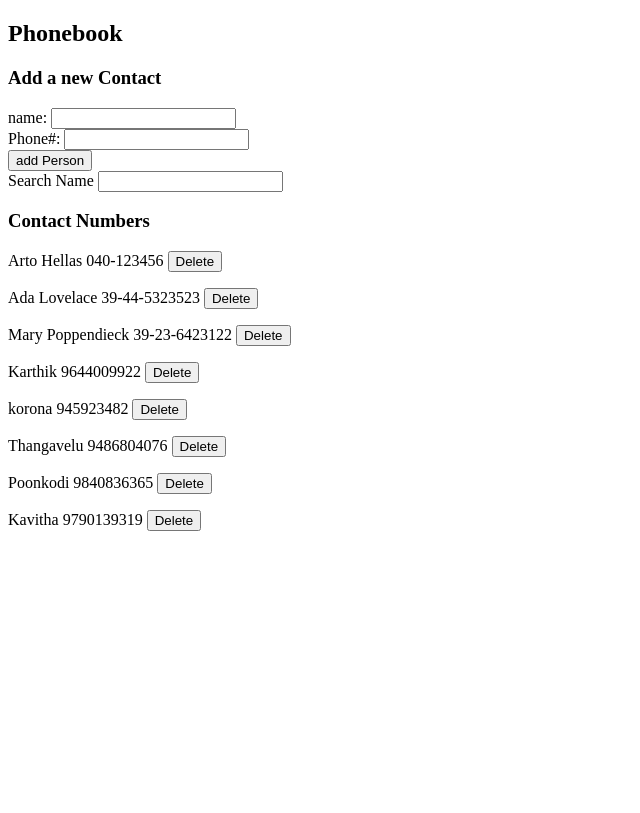
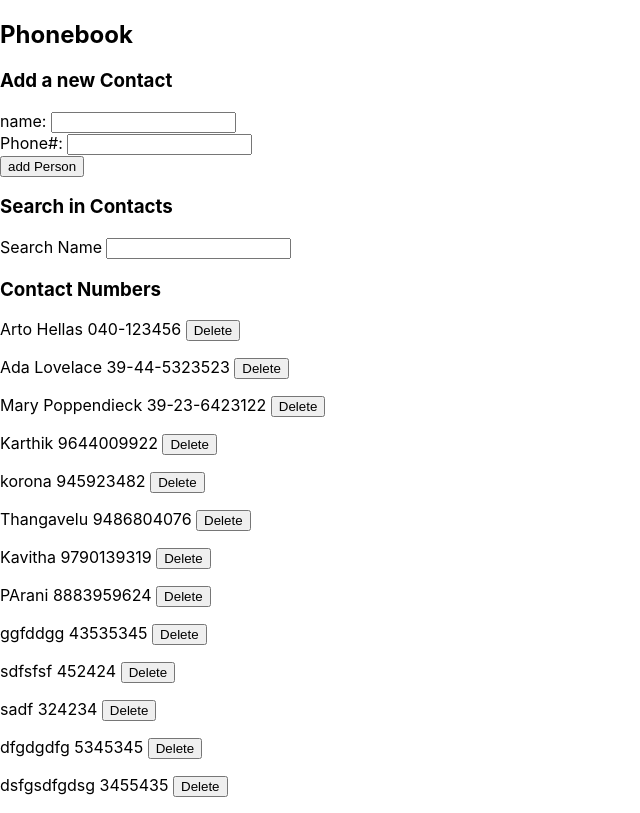
Before and after one commit to tparanidharan/part1, a React (Create React App) app: page / in a window 1280 px wide. Shown: the whole page, without its empty margins (0-640 px from the left). Built offline with nearby package versions, Linux system fonts and the light colour scheme; data requests are answered from the project's data file.

Commit message:
after adding notifications

```diff
--- a/db.json
+++ b/db.json
@@ -31,14 +31,39 @@
       "id": 10
     },
     {
-      "name": "Poonkodi",
-      "number": "9840836365",
-      "id": 11
-    },
-    {
       "name": "Kavitha",
       "number": "9790139319",
       "id": 12
+    },
+    {
+      "name": "PArani",
+      "number": "8883959624",
+      "id": 13
+    },
+    {
+      "name": "ggfddgg",
+      "number": "43535345",
+      "id": 15
+    },
+    {
+      "name": "sdfsfsf",
+      "number": "452424",
+      "id": 16
+    },
+    {
+      "name": "sadf",
+      "number": "324234",
+      "id": 17
+    },
+    {
+      "name": "dfgdgdfg",
+      "number": "5345345",
+      "id": 18
+    },
+    {
+      "name": "dsfgsdfgdsg",
+      "number": "3455435",
+      "id": 19
     }
   ]
 }
--- a/src/App.js
+++ b/src/App.js
@@ -4,11 +4,16 @@ import PersonForm from './components/PersonForm'
 import DisplayContact from './components/DisplayContact'
 import SearchNamePart from './components/SearchNamePart'
 import ServiceHandler from './services/ServiceHandler'
+import NotifyUser from './components/NotifyUser'
+
+
 const App = () => {
   const [ persons, setPersons ] = useState([])
   const [ newName, setNewName ] = useState('')
   const [ newPhoneno, setnewPhoneno ] = useState('')
   const [ searchName, setSearchName] = useState('')
+  const [notifyUser, setNotifyUser] = useState('')
+  const [notifType, setNotifType] = useState('')
   const base_URL= 'http://localhost:3001/persons'
   useEffect(() => {
      console.log('effect')
@@ -27,7 +32,23 @@ const App = () => {
         const addPersonObj = { name: newName,
                               number: newPhoneno}
 
-        ServiceHandler.addNewContact(base_URL,addPersonObj).then(newData => setPersons(persons.concat(newData)))
+        ServiceHandler.addNewContact(base_URL,addPersonObj).then(newData => setPersons(persons.concat(newData))).catch(error =>
+        {
+          setNotifType('error')
+          setNotifyUser(`${addPersonObj.name} could not be added successfully`)
+          setTimeout(() => {
+        setNotifType(null)
+         setNotifyUser(null)}, 5000)
+        })
+
+         setNotifType('success')
+         setNotifyUser(`${addPersonObj.name} added successfully`)
+         setTimeout(() => {
+       setNotifType(null)
+        setNotifyUser(null)
+    }, 5000)
+
+
   //      setPersons(persons.concat(addPersonObj))
 
         }
@@ -37,22 +58,57 @@ const App = () => {
             if( window.confirm("confirm update",`${newName} is already there on the list, want to update with new phone no.`,[{text: 'Cancel'}])){
             const updatePerson = persons.filter((person)=> newName.toLowerCase() === person.name.toLowerCase())[0]
             ServiceHandler.updateContact(base_URL,{...updatePerson,number:newPhoneno})
-            .then(newData => setPersons(persons.map(person => person.id === newData.id ? newData : person )))
+            .then(newData => {setPersons(persons.map(person => person.id === newData.id ? newData : person )
+            )
+            setNotifType('success')
+            setNotifyUser(`${updatePerson.name} updated successfully`)
+            setTimeout(() => {
+          setNotifType(null)
+           setNotifyUser(null)
+       }, 5000)}).catch(error =>
+            {
+              setNotifType('error')
+              setNotifyUser(`${updatePerson.name} could not be updated successfully`)
+              setTimeout(() => {
+            setNotifType(null)
+             setNotifyUser(null)}, 5000)
+            })
+
           }
         setNewName("")
         setnewPhoneno("")
       }
       else if (newName.length === 0 && newPhoneno.length === 0)
       {
-        alert(`Please fill Name and Phone number`)
+        setNotifType('error')
+        setNotifyUser(`Please fill Name and Phone number`)
+
+        setTimeout(() => {
+        setNotifType(null)
+        setNotifyUser(null)
+   }, 5000)
       }
       else if (newName.length === 0 && newPhoneno.length > 0)
       {
-        alert(`Please fill Name`)
+        setNotifType('error')
+        setNotifyUser(`Please fill Name`)
+
+        setTimeout(() => {
+        setNotifType(null)
+        setNotifyUser(null)
+   }, 5000)
+
       }
       else
       {
-        alert(`Please fill Phone number`)
+        setNotifType('error')
+        setNotifyUser(`Please fill Phone number`)
+
+        setTimeout(() => {
+        setNotifType(null)
+        setNotifyUser(null)
+   }, 5000)
+
       }
     }
 
@@ -73,9 +129,10 @@ const App = () => {
   return (
    <div>
      <h2>Phonebook</h2>
+     <NotifyUser message={notifyUser} notifType={notifType}/>
      <h3>Add a new Contact</h3>
-
      <PersonForm currPhone={newPhoneno} currName={newName} handlePersonChange={handlePersonChange} handlenumberChange={handlenumberChange} addPerson={addPerson} />
+     <h3>Search in Contacts</h3>
      <SearchNamePart searchText={searchName} handleSearch={handleSearch} />
      <h3>Contact Numbers</h3>
      <DisplayContact addresses={persons} searchText={searchName} handleSearch={handleSearch} deleteHandler={deleteHandler} />
--- a/src/components/DisplayContact.js
+++ b/src/components/DisplayContact.js
@@ -2,15 +2,21 @@ import React from 'react'
 
 const DisplayContact= ({addresses,searchText,deleteHandler}) =>{
   //console.log(addresses, searchText)
+  console.log("crash");
   if(searchText.length > 0 && addresses.length > 0 ){
   const filteredAddresses= addresses.filter((address)=> address.name.toLowerCase().includes(searchText.toLowerCase()))
 //  console.log("filteredAddresses ",searchText, "pArani".toLowerCase().includes("".toLowerCase()),filteredAddresses)
+if(filteredAddresses.length > 0)
   return <>   {filteredAddresses.map((address) =><p key={address.name}>{address.name} {address.number}</p>) }</>
+  else {
+      return <><p>Sorry no match found!</p></>
+  }
 }
 else if (addresses.length > 0 && searchText.length === 0 ){
   return <>{addresses.map((address) =><p key={address.name}>{address.name} {address.number} <button onClick={()=> deleteHandler(address.id)}>Delete </button></p>) }</>
 }
 else {
+
   return <></>
 }
 }
--- /dev/null
+++ b/src/components/NotifyUser.js
@@ -0,0 +1,7 @@
+import React from 'react'
+
+const NotifyUser = ({message, notifType}) => {
+  console.log(message, notifType);
+  return <div className={notifType}> {message} </div>
+}
+export default NotifyUser
--- a/src/index.css
+++ b/src/index.css
@@ -11,3 +11,22 @@ code {
   font-family: source-code-pro, Menlo, Monaco, Consolas, 'Courier New',
     monospace;
 }
+.error {
+  color: red;
+  background: lightgrey;
+  font-size: 20px;
+  border-style: solid;
+  border-radius: 5px;
+  padding: 10px;
+  margin-bottom: 10px;
+}
+
+.success {
+  color: green;
+  background: lightgrey;
+  font-size: 20px;
+  border-style: solid;
+  border-radius: 5px;
+  padding: 10px;
+  margin-bottom: 10px;
+}
--- a/src/index.js
+++ b/src/index.js
@@ -1,6 +1,6 @@
 import ReactDOM from 'react-dom'
 import App from './App'
-
+import './index.css'
 ReactDOM.render(
   <App />,
   document.getElementById('root')
```
